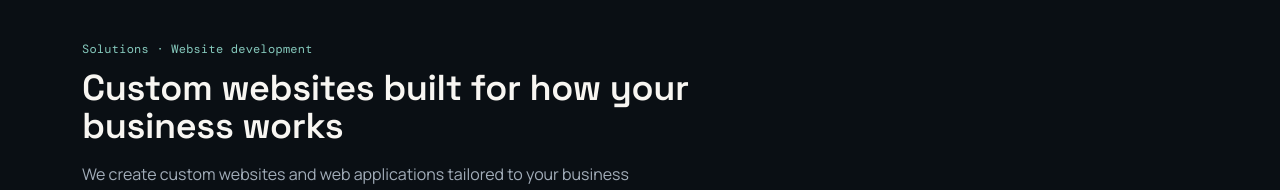
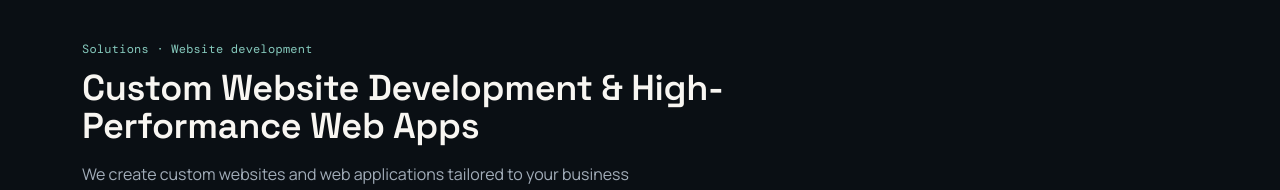
Before and after one commit to kyleel2249/CintexaWeb, a React (Vite) app in the folder artifacts/cintexa/: page /solutions/website-development in a window 1280 px wide. Shown: the part 128-318 px from the top of the page. Built offline with nearby package versions, Linux system fonts and the light colour scheme; no server answers.

Commit message:
SEO H1: Custom Website Development

```diff
--- a/artifacts/cintexa/src/pages/WebsiteDev.tsx
+++ b/artifacts/cintexa/src/pages/WebsiteDev.tsx
@@ -30,7 +30,7 @@ export function WebsiteDev() {
   return (
     <SolutionPageShell
       eyebrow="Solutions · Website development"
-      title="Custom websites built for how your business works"
+      title="Custom Website Development & High-Performance Web Apps"
       intro="We create custom websites and web applications tailored to your business needs and specifications—from first impression to conversion, operations, and growth."
     >
       <div className="grid gap-4 sm:grid-cols-2">
```
